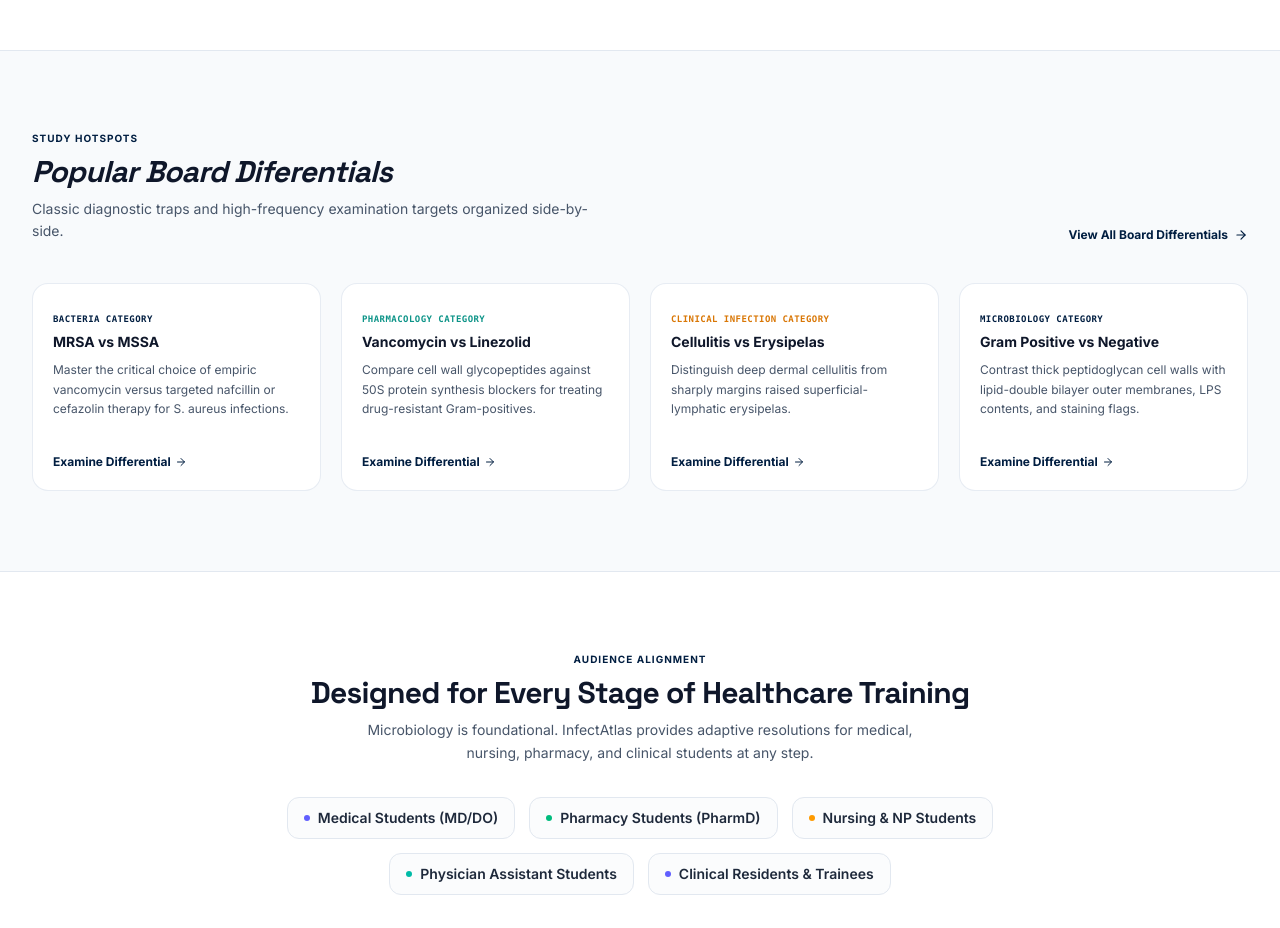
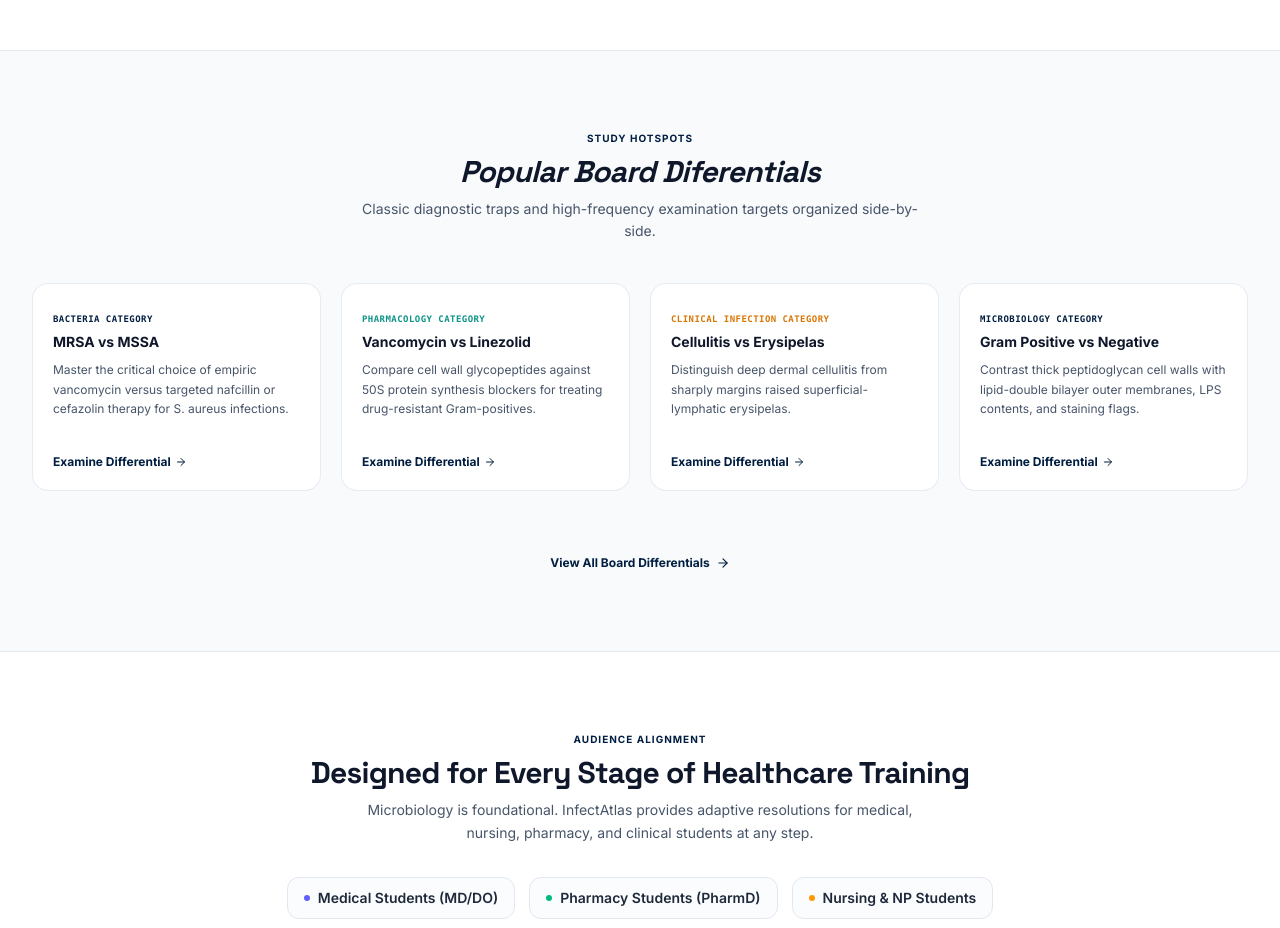
Before and after one commit to infectatlas/infectatlas-dev, a React (Vite) app: page / in a window 1280 px wide. Shown: the part 1980-2908 px from the top of the page. Built offline with nearby package versions, Linux system fonts and the light colour scheme.

Commit message:
style: center align popular comparisons section
Refactored the popular comparisons layout to use a centered design for better visual balance on the landing page.

```diff
--- a/src/components/MarketingLandingPage.tsx
+++ b/src/components/MarketingLandingPage.tsx
@@ -767,26 +767,16 @@
       <section id="popular-comparisons" className="py-16 sm:py-20 w-full bg-slate-50 border-b border-slate-200">
         <div className="max-w-7xl mx-auto px-4 sm:px-6 lg:px-8 space-y-10">
 
-          <div className="flex flex-col md:flex-row md:items-end justify-between gap-4">
-            <div className="space-y-2">
+          <div className="text-center space-y-2 max-w-2xl mx-auto">
             <span className="text-[10px] font-black uppercase tracking-widest text-indigo-600 font-sans block">
               Study Hotspots
             </span>
             <h2 className="text-2xl sm:text-3xl font-extrabold text-slate-900 tracking-tight font-display italic">
               Popular Board Diferentials
             </h2>
-              <p className="text-slate-550 text-sm max-w-xl leading-relaxed">
+            <p className="text-slate-550 text-sm max-w-xl mx-auto leading-relaxed mt-1">
               Classic diagnostic traps and high-frequency examination targets organized side-by-side.
             </p>
-            </div>
-            <Link
-              to="/comparisons"
-              className="inline-flex items-center gap-1.5 text-xs font-bold text-indigo-600 hover:text-indigo-750 hover:underline shrink-0"
-              id="all-comparisons-link"
-            >
-              <span>View All Board Differentials</span>
-              <ArrowRight className="h-3.5 w-3.5" />
-            </Link>
           </div>
 
           <div className="grid grid-cols-1 md:grid-cols-2 lg:grid-cols-4 gap-5" id="comparisons-showcase-grid">
@@ -883,6 +873,17 @@
               </span>
             </Link>
 
+          </div>
+
+          <div className="flex justify-center pt-6">
+            <Link
+              to="/comparisons"
+              className="inline-flex items-center gap-1.5 text-xs font-black text-indigo-600 hover:text-indigo-750 hover:underline transition-all"
+              id="all-comparisons-link"
+            >
+              <span>View All Board Differentials</span>
+              <ArrowRight className="h-3.5 w-3.5 transform group-hover:translate-x-1 transition-transform" />
+            </Link>
           </div>
         </div>
       </section>
```
Lines whose indentation alone changed are shown as unchanged.
